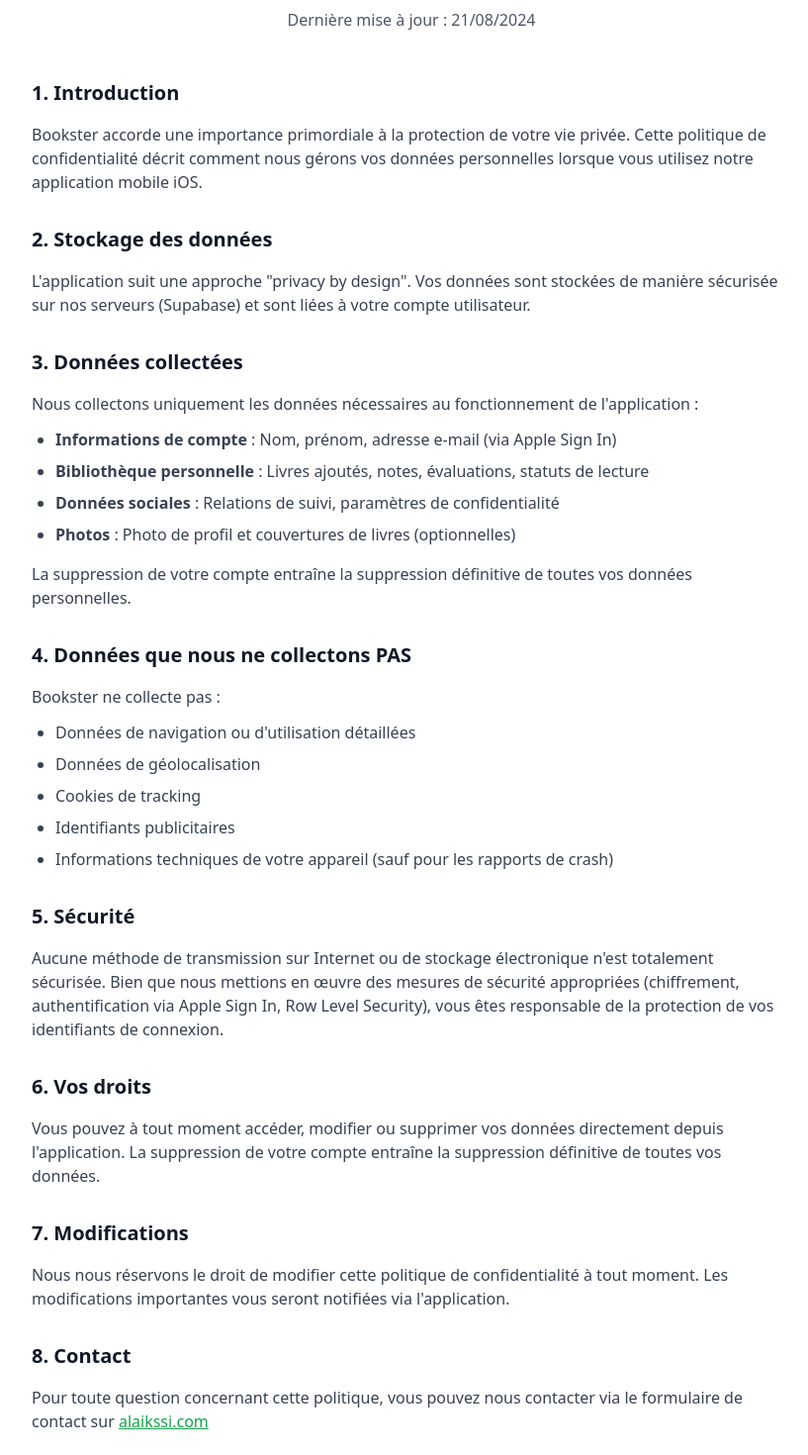
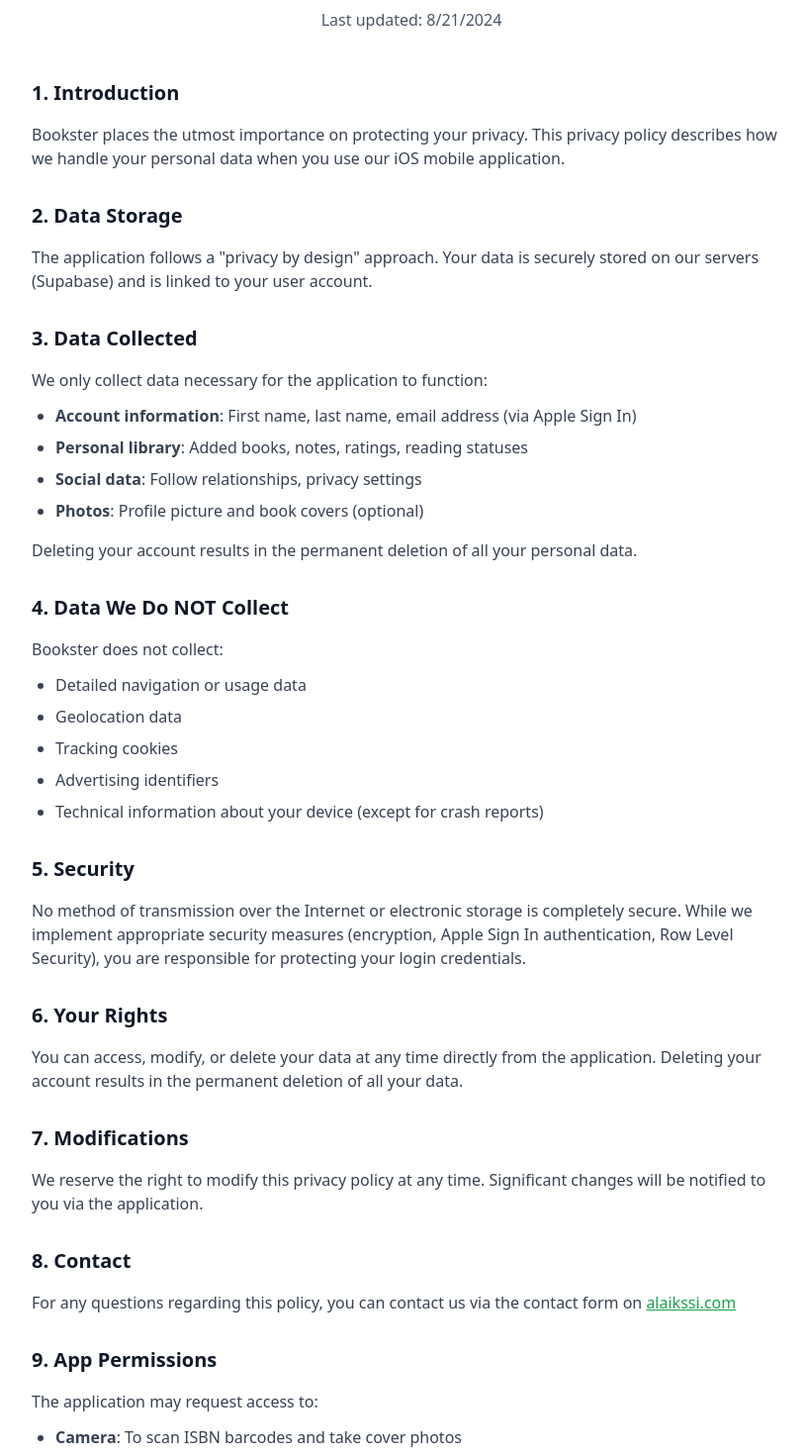
Before and after one commit to AlexisGadbin/bookster, a React (Vite) app: page /policies in a window 1280 px wide. Shown: the part 240-1710 px from the top of the page at 99% size, without its empty margins (224-1041 px from the left). Built offline with nearby package versions, Linux system fonts and the light colour scheme.

Commit message:
feat: intl in english

```diff
--- /dev/null
+++ b/src/i18n.ts
@@ -0,0 +1,22 @@
+import i18n from 'i18next'
+import { initReactI18next } from 'react-i18next'
+import LanguageDetector from 'i18next-browser-languagedetector'
+
+import en from './locales/en.json'
+import fr from './locales/fr.json'
+
+i18n
+  .use(LanguageDetector)
+  .use(initReactI18next)
+  .init({
+    resources: {
+      en: { translation: en },
+      fr: { translation: fr },
+    },
+    fallbackLng: 'en',
+    interpolation: {
+      escapeValue: false,
+    },
+  })
+
+export default i18n
--- /dev/null
+++ b/src/locales/en.json
@@ -0,0 +1,74 @@
+{
+  "home": {
+    "title": "Bookster",
+    "subtitle": "Manage your book collection and share your literary discoveries with friends.",
+    "downloadTitle": "Download the iOS app",
+    "downloadDescription": "Bookster is available for free on the App Store",
+    "downloadButton": "Download on the App Store",
+    "privacyLink": "Privacy Policy"
+  },
+  "privacy": {
+    "backToHome": "← Back to home",
+    "title": "Terms of Service",
+    "subtitle": "Privacy Policy",
+    "lastUpdated": "Last updated: {{date}}",
+    "sections": {
+      "introduction": {
+        "title": "1. Introduction",
+        "content": "Bookster places the utmost importance on protecting your privacy. This privacy policy describes how we handle your personal data when you use our iOS mobile application."
+      },
+      "storage": {
+        "title": "2. Data Storage",
+        "content": "The application follows a \"privacy by design\" approach. Your data is securely stored on our servers (Supabase) and is linked to your user account."
+      },
+      "dataCollected": {
+        "title": "3. Data Collected",
+        "intro": "We only collect data necessary for the application to function:",
+        "items": {
+          "account": "<strong>Account information</strong>: First name, last name, email address (via Apple Sign In)",
+          "library": "<strong>Personal library</strong>: Added books, notes, ratings, reading statuses",
+          "social": "<strong>Social data</strong>: Follow relationships, privacy settings",
+          "photos": "<strong>Photos</strong>: Profile picture and book covers (optional)"
+        },
+        "deletion": "Deleting your account results in the permanent deletion of all your personal data."
+      },
+      "dataNotCollected": {
+        "title": "4. Data We Do NOT Collect",
+        "intro": "Bookster does not collect:",
+        "items": {
+          "navigation": "Detailed navigation or usage data",
+          "location": "Geolocation data",
+          "cookies": "Tracking cookies",
+          "advertising": "Advertising identifiers",
+          "technical": "Technical information about your device (except for crash reports)"
+        }
+      },
+      "security": {
+        "title": "5. Security",
+        "content": "No method of transmission over the Internet or electronic storage is completely secure. While we implement appropriate security measures (encryption, Apple Sign In authentication, Row Level Security), you are responsible for protecting your login credentials."
+      },
+      "rights": {
+        "title": "6. Your Rights",
+        "content": "You can access, modify, or delete your data at any time directly from the application. Deleting your account results in the permanent deletion of all your data."
+      },
+      "modifications": {
+        "title": "7. Modifications",
+        "content": "We reserve the right to modify this privacy policy at any time. Significant changes will be notified to you via the application."
+      },
+      "contact": {
+        "title": "8. Contact",
+        "content": "For any questions regarding this policy, you can contact us via the contact form on"
+      },
+      "permissions": {
+        "title": "9. App Permissions",
+        "intro": "The application may request access to:",
+        "items": {
+          "camera": "<strong>Camera</strong>: To scan ISBN barcodes and take cover photos",
+          "photos": "<strong>Photo library</strong>: To customize your profile and add book covers",
+          "notifications": "<strong>Notifications</strong>: To receive alerts about social interactions (follow requests, etc.)"
+        },
+        "optional": "These permissions are optional and can be managed in your device settings."
+      }
+    }
+  }
+}
--- /dev/null
+++ b/src/locales/fr.json
@@ -0,0 +1,74 @@
+{
+  "home": {
+    "title": "Bookster",
+    "subtitle": "Gérez votre collection de livres et partagez vos découvertes littéraires avec vos amis.",
+    "downloadTitle": "Téléchargez l'application iOS",
+    "downloadDescription": "Bookster est disponible gratuitement sur l'App Store",
+    "downloadButton": "Télécharger sur l'App Store",
+    "privacyLink": "Politique de confidentialité"
+  },
+  "privacy": {
+    "backToHome": "← Retour à l'accueil",
+    "title": "Conditions Générales d'Utilisation",
+    "subtitle": "Politique de Confidentialité",
+    "lastUpdated": "Dernière mise à jour : {{date}}",
+    "sections": {
+      "introduction": {
+        "title": "1. Introduction",
+        "content": "Bookster accorde une importance primordiale à la protection de votre vie privée. Cette politique de confidentialité décrit comment nous gérons vos données personnelles lorsque vous utilisez notre application mobile iOS."
+      },
+      "storage": {
+        "title": "2. Stockage des données",
+        "content": "L'application suit une approche \"privacy by design\". Vos données sont stockées de manière sécurisée sur nos serveurs (Supabase) et sont liées à votre compte utilisateur."
+      },
+      "dataCollected": {
+        "title": "3. Données collectées",
+        "intro": "Nous collectons uniquement les données nécessaires au fonctionnement de l'application :",
+        "items": {
+          "account": "<strong>Informations de compte</strong> : Nom, prénom, adresse e-mail (via Apple Sign In)",
+          "library": "<strong>Bibliothèque personnelle</strong> : Livres ajoutés, notes, évaluations, statuts de lecture",
+          "social": "<strong>Données sociales</strong> : Relations de suivi, paramètres de confidentialité",
+          "photos": "<strong>Photos</strong> : Photo de profil et couvertures de livres (optionnelles)"
+        },
+        "deletion": "La suppression de votre compte entraîne la suppression définitive de toutes vos données personnelles."
+      },
+      "dataNotCollected": {
+        "title": "4. Données que nous ne collectons PAS",
+        "intro": "Bookster ne collecte pas :",
+        "items": {
+          "navigation": "Données de navigation ou d'utilisation détaillées",
+          "location": "Données de géolocalisation",
+          "cookies": "Cookies de tracking",
+          "advertising": "Identifiants publicitaires",
+          "technical": "Informations techniques de votre appareil (sauf pour les rapports de crash)"
+        }
+      },
+      "security": {
+        "title": "5. Sécurité",
+        "content": "Aucune méthode de transmission sur Internet ou de stockage électronique n'est totalement sécurisée. Bien que nous mettions en œuvre des mesures de sécurité appropriées (chiffrement, authentification via Apple Sign In, Row Level Security), vous êtes responsable de la protection de vos identifiants de connexion."
+      },
+      "rights": {
+        "title": "6. Vos droits",
+        "content": "Vous pouvez à tout moment accéder, modifier ou supprimer vos données directement depuis l'application. La suppression de votre compte entraîne la suppression définitive de toutes vos données."
+      },
+      "modifications": {
+        "title": "7. Modifications",
+        "content": "Nous nous réservons le droit de modifier cette politique de confidentialité à tout moment. Les modifications importantes vous seront notifiées via l'application."
+      },
+      "contact": {
+        "title": "8. Contact",
+        "content": "Pour toute question concernant cette politique, vous pouvez nous contacter via le formulaire de contact sur"
+      },
+      "permissions": {
+        "title": "9. Permissions de l'application",
+        "intro": "L'application peut demander l'accès à :",
+        "items": {
+          "camera": "<strong>Appareil photo</strong> : Pour scanner les codes-barres ISBN et prendre des photos de couvertures",
+          "photos": "<strong>Bibliothèque de photos</strong> : Pour personnaliser votre profil et ajouter des couvertures de livres",
+          "notifications": "<strong>Notifications</strong> : Pour recevoir des alertes sur les interactions sociales (demandes de suivi, etc.)"
+        },
+        "optional": "Ces permissions sont facultatives et peuvent être gérées dans les paramètres de votre appareil."
+      }
+    }
+  }
+}
--- a/src/main.tsx
+++ b/src/main.tsx
@@ -1,6 +1,7 @@
 import React from 'react'
 import ReactDOM from 'react-dom/client'
 import { BrowserRouter, Routes, Route } from 'react-router-dom'
+import './i18n'
 import './index.css'
 import HomePage from './pages/HomePage'
 import PrivacyPolicy from './pages/PrivacyPolicy'
--- a/src/pages/HomePage.tsx
+++ b/src/pages/HomePage.tsx
@@ -1,28 +1,28 @@
+import { useTranslation } from 'react-i18next'
 import { Link } from 'react-router-dom'
 
 export default function HomePage() {
+  const { t } = useTranslation()
+
   return (
     <div className="min-h-screen bg-gradient-to-b from-green-50 to-white">
       <div className="container mx-auto px-4 py-16">
         <div className="mx-auto max-w-3xl text-center">
-          <h1 className="mb-6 text-5xl font-bold text-gray-900">Bookster</h1>
-          <p className="mb-12 text-xl text-gray-600">
-            Gérez votre collection de livres et partagez vos découvertes
-            littéraires avec vos amis.
-          </p>
+          <h1 className="mb-6 text-5xl font-bold text-gray-900">
+            {t('home.title')}
+          </h1>
+          <p className="mb-12 text-xl text-gray-600">{t('home.subtitle')}</p>
 
           <div className="mb-12 rounded-lg bg-white p-8 shadow-lg">
             <h2 className="mb-4 text-2xl font-semibold text-gray-800">
-              Téléchargez l'application iOS
+              {t('home.downloadTitle')}
             </h2>
-            <p className="mb-6 text-gray-600">
-              Bookster est disponible gratuitement sur l'App Store
-            </p>
+            <p className="mb-6 text-gray-600">{t('home.downloadDescription')}</p>
             <a
               href="https://apps.apple.com/us/app/bookster-ma-biblioth%C3%A8que/id6743769341"
               className="inline-block rounded-lg bg-green-600 px-8 py-3 font-semibold text-white transition-colors hover:bg-green-700"
             >
-              Télécharger sur l'App Store
+              {t('home.downloadButton')}
             </a>
           </div>
 
@@ -31,7 +31,7 @@
               to="/policies"
               className="text-gray-600 underline transition-colors hover:text-green-600"
             >
-              Politique de confidentialité
+              {t('home.privacyLink')}
             </Link>
           </div>
         </div>
--- a/src/pages/PrivacyPolicy.tsx
+++ b/src/pages/PrivacyPolicy.tsx
@@ -1,118 +1,141 @@
+import { useTranslation } from 'react-i18next'
 import { Link } from 'react-router-dom'
 
 export default function PrivacyPolicy() {
+  const { t, i18n } = useTranslation()
+
+  const formattedDate = new Date().toLocaleDateString(
+    i18n.language === 'fr' ? 'fr-FR' : 'en-US'
+  )
+
   return (
     <div className="min-h-screen bg-gray-50">
-      <div className="container mx-auto px-4 py-12 max-w-4xl">
+      <div className="container mx-auto max-w-4xl px-4 py-12">
         <Link
           to="/"
-          className="inline-block mb-8 text-green-600 hover:text-green-700 font-medium"
+          className="mb-8 inline-block font-medium text-green-600 hover:text-green-700"
         >
-          ← Retour à l'accueil
+          {t('privacy.backToHome')}
         </Link>
 
-        <div className="bg-white rounded-lg shadow-sm p-8 md:p-12">
-          <h1 className="text-4xl font-bold text-gray-900 mb-2 text-center">
-            Conditions Générales d'Utilisation
+        <div className="rounded-lg bg-white p-8 shadow-sm md:p-12">
+          <h1 className="mb-2 text-center text-4xl font-bold text-gray-900">
+            {t('privacy.title')}
           </h1>
-          <h2 className="text-2xl font-semibold text-gray-700 mb-4 text-center">
-            Politique de Confidentialité
+          <h2 className="mb-4 text-center text-2xl font-semibold text-gray-700">
+            {t('privacy.subtitle')}
           </h2>
-          <p className="text-gray-600 mb-12 text-center">
-            Dernière mise à jour : {new Date().toLocaleDateString('fr-FR')}
+          <p className="mb-12 text-center text-gray-600">
+            {t('privacy.lastUpdated', { date: formattedDate })}
           </p>
 
           <div className="prose prose-gray max-w-none">
             <section className="mb-8">
-              <h3 className="text-xl font-semibold text-gray-900 mb-4">
-                1. Introduction
+              <h3 className="mb-4 text-xl font-semibold text-gray-900">
+                {t('privacy.sections.introduction.title')}
               </h3>
-              <p className="text-gray-700 mb-4">
-                Bookster accorde une importance primordiale à la protection de votre vie privée. Cette politique de confidentialité décrit comment nous gérons vos données personnelles lorsque vous utilisez notre application mobile iOS.
+              <p className="mb-4 text-gray-700">
+                {t('privacy.sections.introduction.content')}
               </p>
             </section>
 
             <section className="mb-8">
-              <h3 className="text-xl font-semibold text-gray-900 mb-4">
-                2. Stockage des données
+              <h3 className="mb-4 text-xl font-semibold text-gray-900">
+                {t('privacy.sections.storage.title')}
               </h3>
-              <p className="text-gray-700 mb-4">
-                L'application suit une approche "privacy by design". Vos données sont stockées de manière sécurisée sur nos serveurs (Supabase) et sont liées à votre compte utilisateur.
+              <p className="mb-4 text-gray-700">
+                {t('privacy.sections.storage.content')}
               </p>
             </section>
 
             <section className="mb-8">
-              <h3 className="text-xl font-semibold text-gray-900 mb-4">
-                3. Données collectées
+              <h3 className="mb-4 text-xl font-semibold text-gray-900">
+                {t('privacy.sections.dataCollected.title')}
               </h3>
-              <p className="text-gray-700 mb-3">
-                Nous collectons uniquement les données nécessaires au fonctionnement de l'application :
+              <p className="mb-3 text-gray-700">
+                {t('privacy.sections.dataCollected.intro')}
               </p>
-              <ul className="list-disc pl-6 text-gray-700 mb-4 space-y-2">
-                <li><strong>Informations de compte</strong> : Nom, prénom, adresse e-mail (via Apple Sign In)</li>
-                <li><strong>Bibliothèque personnelle</strong> : Livres ajoutés, notes, évaluations, statuts de lecture</li>
-                <li><strong>Données sociales</strong> : Relations de suivi, paramètres de confidentialité</li>
-                <li><strong>Photos</strong> : Photo de profil et couvertures de livres (optionnelles)</li>
+              <ul className="mb-4 list-disc space-y-2 pl-6 text-gray-700">
+                <li
+                  dangerouslySetInnerHTML={{
+                    __html: t('privacy.sections.dataCollected.items.account'),
+                  }}
+                />
+                <li
+                  dangerouslySetInnerHTML={{
+                    __html: t('privacy.sections.dataCollected.items.library'),
+                  }}
+                />
+                <li
+                  dangerouslySetInnerHTML={{
+                    __html: t('privacy.sections.dataCollected.items.social'),
+                  }}
+                />
+                <li
+                  dangerouslySetInnerHTML={{
+                    __html: t('privacy.sections.dataCollected.items.photos'),
+                  }}
+                />
               </ul>
-              <p className="text-gray-700 mb-4">
-                La suppression de votre compte entraîne la suppression définitive de toutes vos données personnelles.
+              <p className="mb-4 text-gray-700">
+                {t('privacy.sections.dataCollected.deletion')}
               </p>
             </section>
 
             <section className="mb-8">
-              <h3 className="text-xl font-semibold text-gray-900 mb-4">
-                4. Données que nous ne collectons PAS
+              <h3 className="mb-4 text-xl font-semibold text-gray-900">
+                {t('privacy.sections.dataNotCollected.title')}
               </h3>
-              <p className="text-gray-700 mb-3">
-                Bookster ne collecte pas :
+              <p className="mb-3 text-gray-700">
+                {t('privacy.sections.dataNotCollected.intro')}
               </p>
-              <ul className="list-disc pl-6 text-gray-700 mb-4 space-y-2">
-                <li>Données de navigation ou d'utilisation détaillées</li>
-                <li>Données de géolocalisation</li>
-                <li>Cookies de tracking</li>
-                <li>Identifiants publicitaires</li>
-                <li>Informations techniques de votre appareil (sauf pour les rapports de crash)</li>
+              <ul className="mb-4 list-disc space-y-2 pl-6 text-gray-700">
+                <li>{t('privacy.sections.dataNotCollected.items.navigation')}</li>
+                <li>{t('privacy.sections.dataNotCollected.items.location')}</li>
+                <li>{t('privacy.sections.dataNotCollected.items.cookies')}</li>
+                <li>{t('privacy.sections.dataNotCollected.items.advertising')}</li>
+                <li>{t('privacy.sections.dataNotCollected.items.technical')}</li>
               </ul>
             </section>
 
             <section className="mb-8">
-              <h3 className="text-xl font-semibold text-gray-900 mb-4">
-                5. Sécurité
+              <h3 className="mb-4 text-xl font-semibold text-gray-900">
+                {t('privacy.sections.security.title')}
               </h3>
-              <p className="text-gray-700 mb-4">
-                Aucune méthode de transmission sur Internet ou de stockage électronique n'est totalement sécurisée. Bien que nous mettions en œuvre des mesures de sécurité appropriées (chiffrement, authentification via Apple Sign In, Row Level Security), vous êtes responsable de la protection de vos identifiants de connexion.
+              <p className="mb-4 text-gray-700">
+                {t('privacy.sections.security.content')}
               </p>
             </section>
 
             <section className="mb-8">
-              <h3 className="text-xl font-semibold text-gray-900 mb-4">
-                6. Vos droits
+              <h3 className="mb-4 text-xl font-semibold text-gray-900">
+                {t('privacy.sections.rights.title')}
               </h3>
-              <p className="text-gray-700 mb-4">
-                Vous pouvez à tout moment accéder, modifier ou supprimer vos données directement depuis l'application. La suppression de votre compte entraîne la suppression définitive de toutes vos données.
+              <p className="mb-4 text-gray-700">
+                {t('privacy.sections.rights.content')}
               </p>
             </section>
 
             <section className="mb-8">
-              <h3 className="text-xl font-semibold text-gray-900 mb-4">
-                7. Modifications
+              <h3 className="mb-4 text-xl font-semibold text-gray-900">
+                {t('privacy.sections.modifications.title')}
               </h3>
-              <p className="text-gray-700 mb-4">
-                Nous nous réservons le droit de modifier cette politique de confidentialité à tout moment. Les modifications importantes vous seront notifiées via l'application.
+              <p className="mb-4 text-gray-700">
+                {t('privacy.sections.modifications.content')}
               </p>
             </section>
 
             <section className="mb-8">
-              <h3 className="text-xl font-semibold text-gray-900 mb-4">
-                8. Contact
+              <h3 className="mb-4 text-xl font-semibold text-gray-900">
+                {t('privacy.sections.contact.title')}
               </h3>
-              <p className="text-gray-700 mb-4">
-                Pour toute question concernant cette politique, vous pouvez nous contacter via le formulaire de contact sur{' '}
+              <p className="mb-4 text-gray-700">
+                {t('privacy.sections.contact.content')}{' '}
                 <a
                   href="https://alaikssi.com"
                   target="_blank"
                   rel="noopener noreferrer"
-                  className="text-green-600 hover:text-green-700 underline"
+                  className="text-green-600 underline hover:text-green-700"
                 >
                   alaikssi.com
                 </a>
@@ -120,19 +143,31 @@
             </section>
 
             <section className="mb-8">
-              <h3 className="text-xl font-semibold text-gray-900 mb-4">
-                9. Permissions de l'application
+              <h3 className="mb-4 text-xl font-semibold text-gray-900">
+                {t('privacy.sections.permissions.title')}
               </h3>
-              <p className="text-gray-700 mb-3">
-                L'application peut demander l'accès à :
+              <p className="mb-3 text-gray-700">
+                {t('privacy.sections.permissions.intro')}
               </p>
-              <ul className="list-disc pl-6 text-gray-700 mb-4 space-y-2">
-                <li><strong>Appareil photo</strong> : Pour scanner les codes-barres ISBN et prendre des photos de couvertures</li>
-                <li><strong>Bibliothèque de photos</strong> : Pour personnaliser votre profil et ajouter des couvertures de livres</li>
-                <li><strong>Notifications</strong> : Pour recevoir des alertes sur les interactions sociales (demandes de suivi, etc.)</li>
+              <ul className="mb-4 list-disc space-y-2 pl-6 text-gray-700">
+                <li
+                  dangerouslySetInnerHTML={{
+                    __html: t('privacy.sections.permissions.items.camera'),
+                  }}
+                />
+                <li
+                  dangerouslySetInnerHTML={{
+                    __html: t('privacy.sections.permissions.items.photos'),
+                  }}
+                />
+                <li
+                  dangerouslySetInnerHTML={{
+                    __html: t('privacy.sections.permissions.items.notifications'),
+                  }}
+                />
               </ul>
-              <p className="text-gray-700 mb-4">
-                Ces permissions sont facultatives et peuvent être gérées dans les paramètres de votre appareil.
+              <p className="mb-4 text-gray-700">
+                {t('privacy.sections.permissions.optional')}
               </p>
             </section>
           </div>
```
Also changed, not shown: 1 other file (tests, documents, lock files or other folders).
